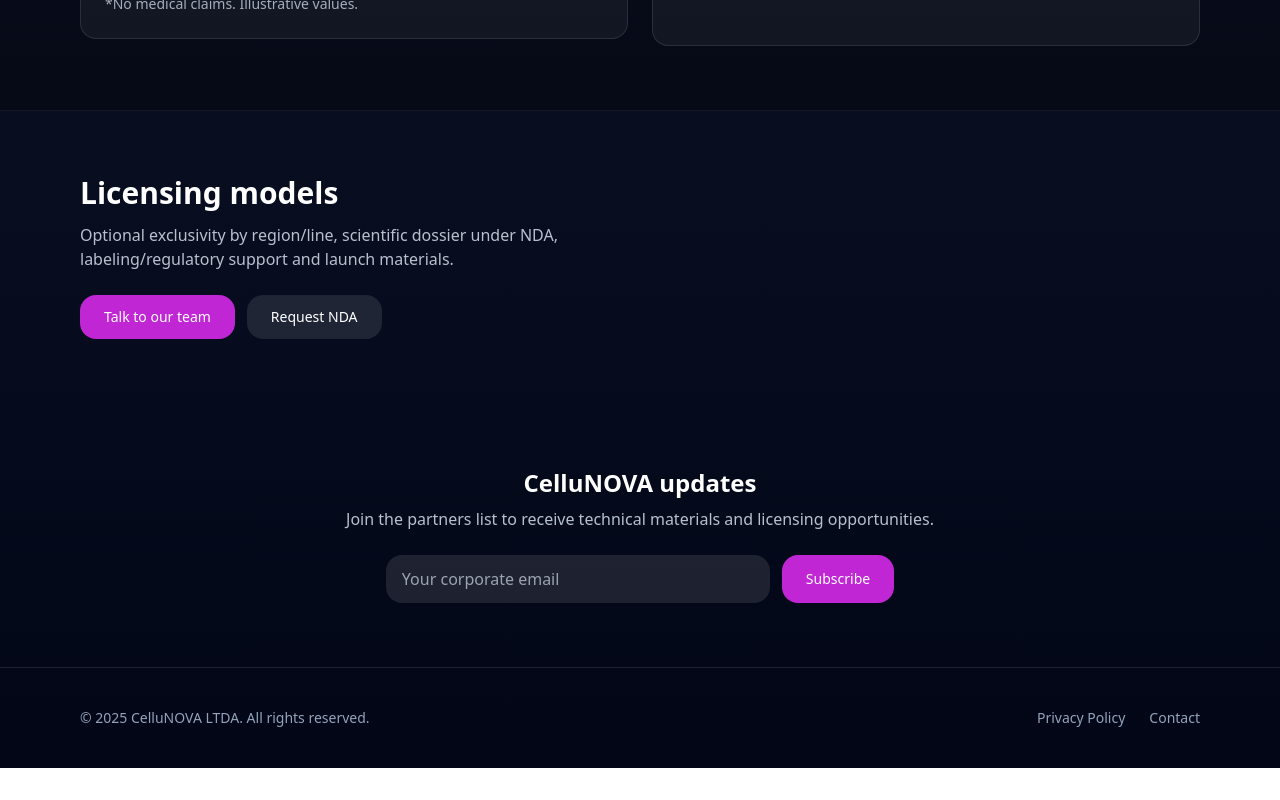
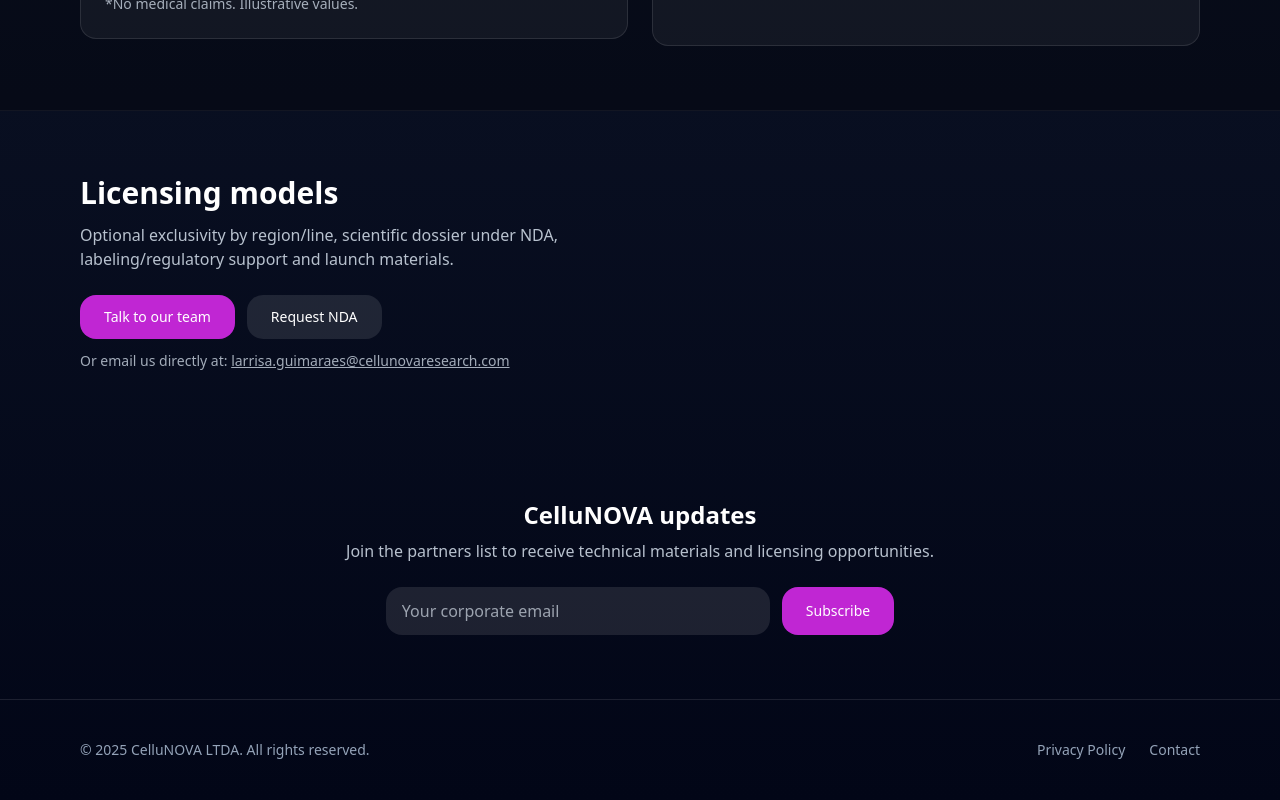
Before and after one commit to LarissaCellunova/cellunovaresearch, a Next.js app: page / in a window 1280 px wide. Shown: the part 1870-2670 px from the top of the page. Before the commit the page ends 2638 px from the top, so only its background shows below. Built offline with nearby package versions, Linux system fonts and the light colour scheme.

Commit message:
Update page.jsx

```diff
--- a/app/page.jsx
+++ b/app/page.jsx
@@ -265,6 +265,10 @@
             <a href="mailto:larrisa.guimaraes@cellunovaresearch.com" className="rounded-2xl bg-fuchsia-600 hover:bg-fuchsia-500 px-6 py-3 text-white text-sm font-medium">{t.partner_cta_1}</a>
             <a href="mailto:larrisa.guimaraes@cellunovaresearch.com?subject=NDA%20Request%20-%20DermoRebirth&body=Hello%20CelluNOVA%20team%2C%0D%0A%0D%0APlease%20send%20the%20Mutual%20NDA%20for%20DermoRebirth%20licensing.%0D%0A%0D%0AThanks." className="rounded-2xl bg-white/10 hover:bg-white/20 px-6 py-3 text-white text-sm font-medium">{t.partner_cta_2}</a>
           </div>
+          <p className="mt-3 text-slate-300/80 text-sm">
+            {lang === 'en' ? 'Or email us directly at: ' : 'Ou envie um e-mail diretamente para: '}
+            <a href="mailto:larrisa.guimaraes@cellunovaresearch.com" className="underline break-words">larrisa.guimaraes@cellunovaresearch.com</a>
+          </p>
         </div>
       </section>
 
```
